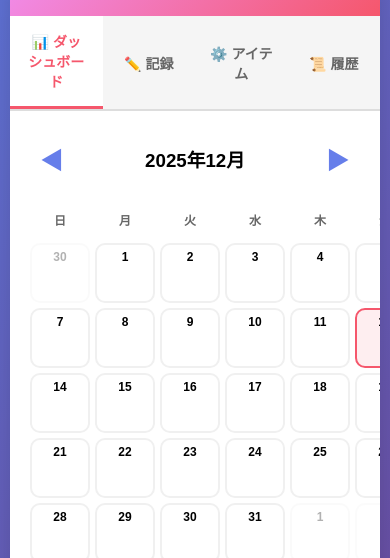
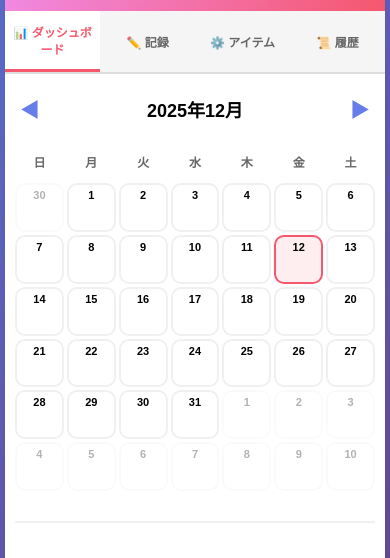
Before and after one commit to Yokko405/point-activity-app, a plain HTML site: page index.html in a window 390 px wide. Shown: the part 84-642 px from the top of the page. Drawn offline with Linux system fonts and the light colour scheme.

Commit message:
Tweak calendar layout for mobile

```diff
--- a/index.html
+++ b/index.html
@@ -112,7 +112,7 @@
 
         .dashboard-calendar {
             display: grid;
-            grid-template-columns: repeat(7, 1fr);
+            grid-template-columns: repeat(7, minmax(0, 1fr));
             gap: 5px;
             margin-top: 15px;
         }
@@ -136,6 +136,7 @@
             padding: 5px;
             position: relative;
             min-height: 60px;
+            min-width: 0;
         }
 
         .cal-day.other-month {
@@ -453,6 +454,51 @@
 
         .point-gain-animation {
             animation: pointGain 0.5s;
+        }
+
+        @media (max-width: 480px) {
+            body {
+                padding: 5px;
+            }
+
+            .tab {
+                font-size: 12px;
+                padding: 12px 5px;
+            }
+
+            .tab-content {
+                padding: 15px 10px;
+            }
+
+            .calendar-nav-wrapper h3 {
+                font-size: 18px;
+            }
+
+            .calendar-nav {
+                font-size: 20px;
+                padding: 5px;
+            }
+
+            .dashboard-calendar {
+                gap: 3px;
+            }
+
+            .cal-day {
+                padding: 4px 3px;
+                min-height: 48px;
+            }
+
+            .cal-day-number {
+                font-size: 11px;
+            }
+
+            .cal-day-icons {
+                font-size: 12px;
+            }
+
+            .cal-day-points {
+                font-size: 8px;
+            }
         }
     </style>
 </head>
```
